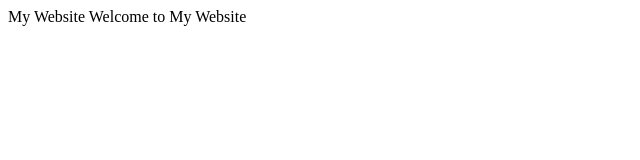
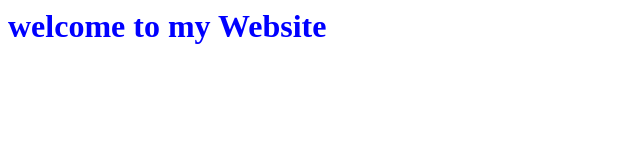
Before and after one commit to AkshayWavale/Gitpractice, a plain HTML site: page index.html in a window 1280 px wide. Shown: the whole page, without its empty margins (0-640 px from the left). Drawn offline with Linux system fonts and the light colour scheme.

Commit message:
Add files via upload

```diff
--- a/index.html
+++ b/index.html
@@ -1,6 +1,13 @@
-        <html>
-        <head>My Website
-            <body>Welcome to My Website
+<html>
+        <head>
 
-            </body>
         </head>
+
+          <body>
+                 <h1 style="color: blue;">welcome to my Website</h1>
+
+         </body>
+
+
+
+</html>
```
